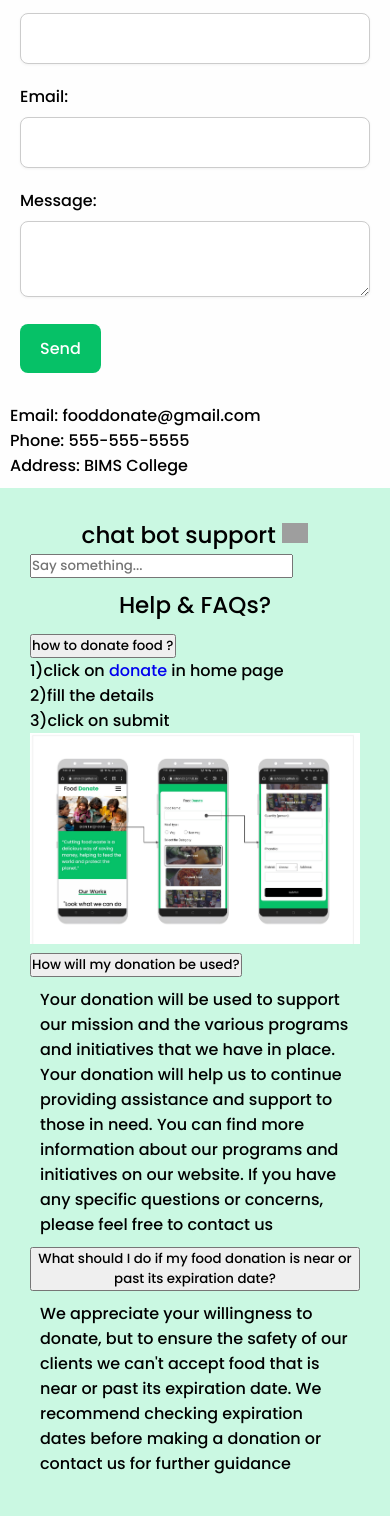
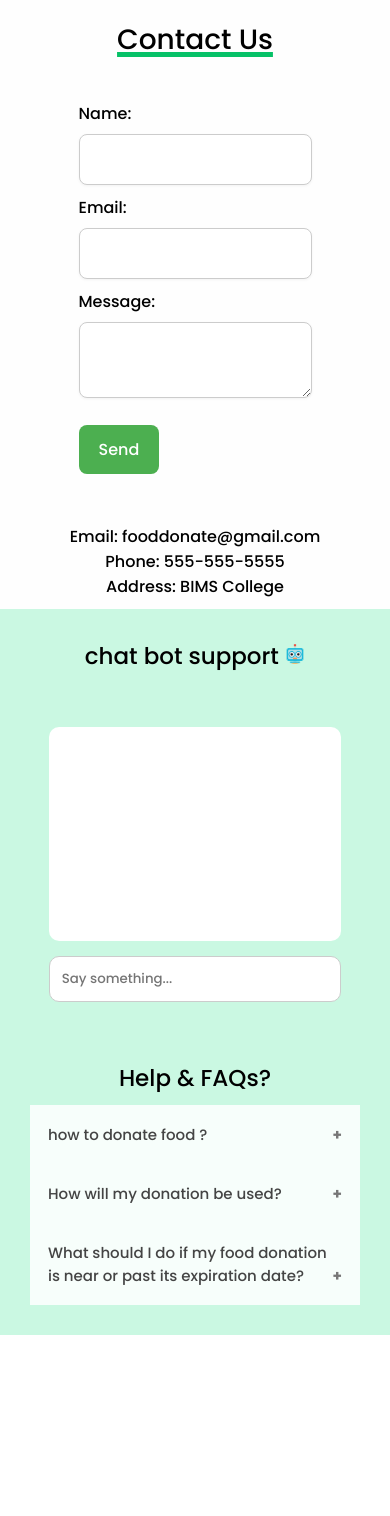
Before and after one commit to SudipMondal704/Smart-Food-Waste-Management-System, a PHP site: page /php/Contact.php in a window 390 px wide; the page is wider, and only the part inside the window is pictured. Shown: the part 312-1828 px from the top of that part. After the commit the page ends 1647 px from the top of that part, so only its background shows below. Run offline with PHP 8.4, Linux system fonts and the light colour scheme; grey boxes are pictures that could not be loaded.

Commit message:
Add Contact Us page

```diff
--- a/Contact.css
+++ b/Contact.css
@@ -98,6 +98,7 @@ header {
 .nav-bar ul li a {
   margin-bottom: 12px;
 }
+
 
 /* Banner Section */
 .banner {
@@ -409,5 +410,5 @@ header {
 .para {
   font-size: 20px;
   text-align: center;
-  padding: 20px;
+  padding: 20px;
 }
--- a/Contact.php
+++ b/Contact.php
@@ -8,7 +8,7 @@
     <title>contact</title>
     <link rel="stylesheet" href="Contact.css">
     <link rel="stylesheet" href="https://cdnjs.cloudflare.com/ajax/libs/font-awesome/4.7.0/css/font-awesome.min.css">
-	<link rel="stylesheet" href="chatbot/chatbot.css">
+	<link rel="stylesheet" href="chatbot.css">
 
 
 </head>
@@ -24,8 +24,8 @@
         </div>
         <nav class="nav-bar">
             <ul>
-                <li><a href="home.html" >Home</a></li>
-                <li><a href="about.html" >About</a></li>
+                <li><a href="Home.php" >Home</a></li>
+                <li><a href="About.php" >About</a></li>
                 <li> <a href="contact.php" class="active">Contact</a> </li>
                 <li><a href="profile.php" >Profile</a></li>
             </ul>
@@ -56,7 +56,7 @@
      <input type="submit" value="Send" name="send" class="form-submit" >
     </form>
    </div>
-   <div class="contact-info" style="padding: 10px;">
+   <div class="contact-info" style="padding: 10px; text-align: center">
     <p>Email: fooddonate@gmail.com</p>
     <p>Phone: 555-555-5555</p>
     <p>Address: BIMS College</p>
@@ -64,7 +64,7 @@
 
 
   <div class="chatbot" style="padding: 30px; background-color: rgba(151, 243, 199, 0.5);">
- <p style="font-size: 23px; text-align: center;">chat bot support <img src="bot-mini.png" alt=""height="20"></p>
+ <p style="font-size: 23px; text-align: center;">chat bot support <img src="img/bot-mini.png" alt=""height="20"></p>
 
 
  <div id="container" class="container">
@@ -76,6 +76,9 @@
 		</div>
 
 	</div>
+
+
+
   <div class="help">
     <p style="font-size: 23px; text-align: center; padding:10px;">Help & FAQs?</p>
 
@@ -84,8 +87,7 @@
   <p>1)click on <a href="fooddonate.html">donate</a> in home page </p>
   <p>2)fill the details </p>
   <p>3)click on submit</p>
- <img src="img/mobile.jpg
- " alt="" width="100%">
+ <img src=" " alt="" width="100%">
 </div>
 
 <button class="accordion">How will my donation be used?</button>
--- a/Home.css
+++ b/Home.css
@@ -22,6 +22,7 @@
     background-color: #fefefe;
       /* margin: 0; */
     /* padding: 0; */
+
 
   }
 
--- a/Home.php
+++ b/Home.php
@@ -18,7 +18,7 @@
         <nav class="nav-bar">
             <ul>
                 <li><a href="" class="active">Home</a></li>
-                <li><a href="About.html">About</a></li>
+                <li><a href="About.php">About</a></li>
                 <li><a href="Contact.php">Contact</a></li>
                 <li><a href="login.php">Login</a></li>
             </ul>
--- /dev/null
+++ b/chatbot.css
@@ -0,0 +1,258 @@
+* {
+    box-sizing: border-box;
+  }
+
+  html {
+      /* height: 100%; */
+
+  }
+
+  body {
+    font-family: 'Roboto', 'Oxygen',
+      'Ubuntu', 'Cantarell', 'Fira Sans', 'Droid Sans', 'Helvetica Neue', Arial, Helvetica,
+      sans-serif;
+    /* -webkit-font-smoothing: antialiased; */
+    /* -moz-osx-font-smoothing: grayscale; */
+      /* background-color: rgba(152, 243, 208, 0.5); */
+      /* height: 100%; */
+      margin: 0;
+  }
+
+  span {
+      padding-right: 15px;
+      padding-left: 15px;
+  }
+
+  .container {
+      display: flex;
+    justify-content: center;
+      align-items: center;
+      width: 100%;
+      height: 100%;
+  }
+
+  .chat {
+      height: 300px;
+      width: 50vw;
+      display: flex;
+      flex-direction: column;
+    justify-content: center;
+      align-items: center;
+  }
+
+  ::-webkit-input-placeholder {
+      color: .711
+  }
+
+  input {
+      border: 0;
+      padding: 15px;
+      margin-left: auto;
+      border-radius: 10px;
+  }
+
+  .messages {
+      display: flex;
+      flex-direction: column;
+      overflow: scroll;
+      height: 90%;
+      width: 100%;
+      background-color: white;
+      padding: 15px;
+      margin: 15px;
+      border-radius: 10px;
+  }
+
+  #bot {
+      margin-left: auto;
+  }
+
+  .bot {
+      font-family: Consolas, 'Courier New', Menlo, source-code-pro, Monaco,
+      monospace;
+  }
+
+  .avatar {
+      height: 25px;
+  }
+
+  .response {
+      display: flex;
+      align-items: center;
+      margin: 1%;
+  }
+.img{
+    display: flex;
+    justify-content: center;
+      align-items: center;
+      margin-top: 30px;
+
+}
+
+
+  /* Mobile */
+
+  @media only screen and (max-width: 800px) {
+    .container {
+          flex-direction: column;
+          justify-content: flex-start;
+      }
+      .chat {
+          width: 75vw;
+          margin: 10vw;
+      }
+.img img{
+        width: 600px;
+        height:500px ;
+      }
+
+      /* img{
+        visibility: hidden;
+      }
+      .img{
+        width: 740px;
+        height: 560px;
+        background:url('chitti.jpeg')no-repeat;
+      background-size: cover;
+     margin: auto;
+      place-items:center;
+
+
+
+
+      } */
+  }
+  /* .chatwindow{
+    width:400px;
+    height: 400px;
+    background: color #f2f2f2;;
+    border: 1px solid #ccc;
+    border-radius: 10px;
+    margin: auto;
+
+  } */
+  .chat-header {
+    background-color: #4caf9d;
+    color: white;
+    text-align: center;
+    padding: 10px;
+    border-top-left-radius: 10px;
+    border-top-right-radius: 10px;
+  }
+
+  .cover{
+    width: 100%;
+    height: 400px;
+    background:url('../img/image.jpg')no-repeat;
+    background-size: cover;
+    display: grid;
+    place-items:center;
+    padding-top: 8rem;
+  }
+
+
+/* Style for the header */
+h1 {
+  text-align: center;
+  margin: 20px 0;
+}
+
+/* Style for the contact form */
+.contact-form {
+  width: 50%;
+  margin: 0 auto;
+}
+
+/* Style for form labels */
+label {
+  display: block;
+  margin-bottom: 10px;
+}
+
+/* Style for form inputs */
+input[type="text"], input[type="email"], textarea {
+  width: 100%;
+  padding: 12px;
+  border: 1px solid #ccc;
+  box-sizing: border-box;
+  margin-bottom: 10px;
+}
+
+/* Style for the submit button */
+input[type="submit"] {
+  background-color: #4CAF50;
+  color: white;
+  padding: 12px 20px;
+  border: none;
+  cursor: pointer;
+}
+
+/* Style for the contact information */
+.contact-info {
+  margin-top: 20px;
+  text-align: center;
+}
+
+
+  @media only screen and (max-width: 800px) {
+    .cover{
+      width: auto;
+      height:auto;
+      background:url('../img/image.jpg')no-repeat;
+      background-size: cover;
+      display: grid;
+      place-items:center;
+      padding-top: 8rem;
+    }
+
+    .contact-form {
+      width: 70%;
+      margin: 0 auto;
+    }
+    textarea{
+      padding-top: 20px;
+      padding-left: 20px;
+      padding-right: 20px;
+      padding-bottom: 50px
+
+    }
+
+  }
+
+  /* togglelist */
+  .accordion {
+    background-color:rgba(255, 255, 255, 0.856);
+    color: #444;
+    cursor: pointer;
+    padding: 18px;
+    width: 100%;
+    border: none;
+    text-align: left;
+    outline: none;
+    font-size: 15px;
+    transition: 0.4s;
+  }
+
+   .accordion:hover {
+    background-color: #ccc;
+  }
+
+  .accordion:after {
+    content: '\002B';
+    color: #777;
+    font-weight: bold;
+    float: right;
+    margin-left: 5px;
+  }
+
+  .active:after {
+    /* content: "\2212"; */
+  }
+
+  .panel {
+    padding: 0 18px;
+    background-color: white;
+    max-height: 0;
+    overflow: hidden;
+    transition: max-height 0.2s ease-out;
+  }
```
Also changed, not shown: process.php (+15 -0 lines), About.php (renamed from About.html).
